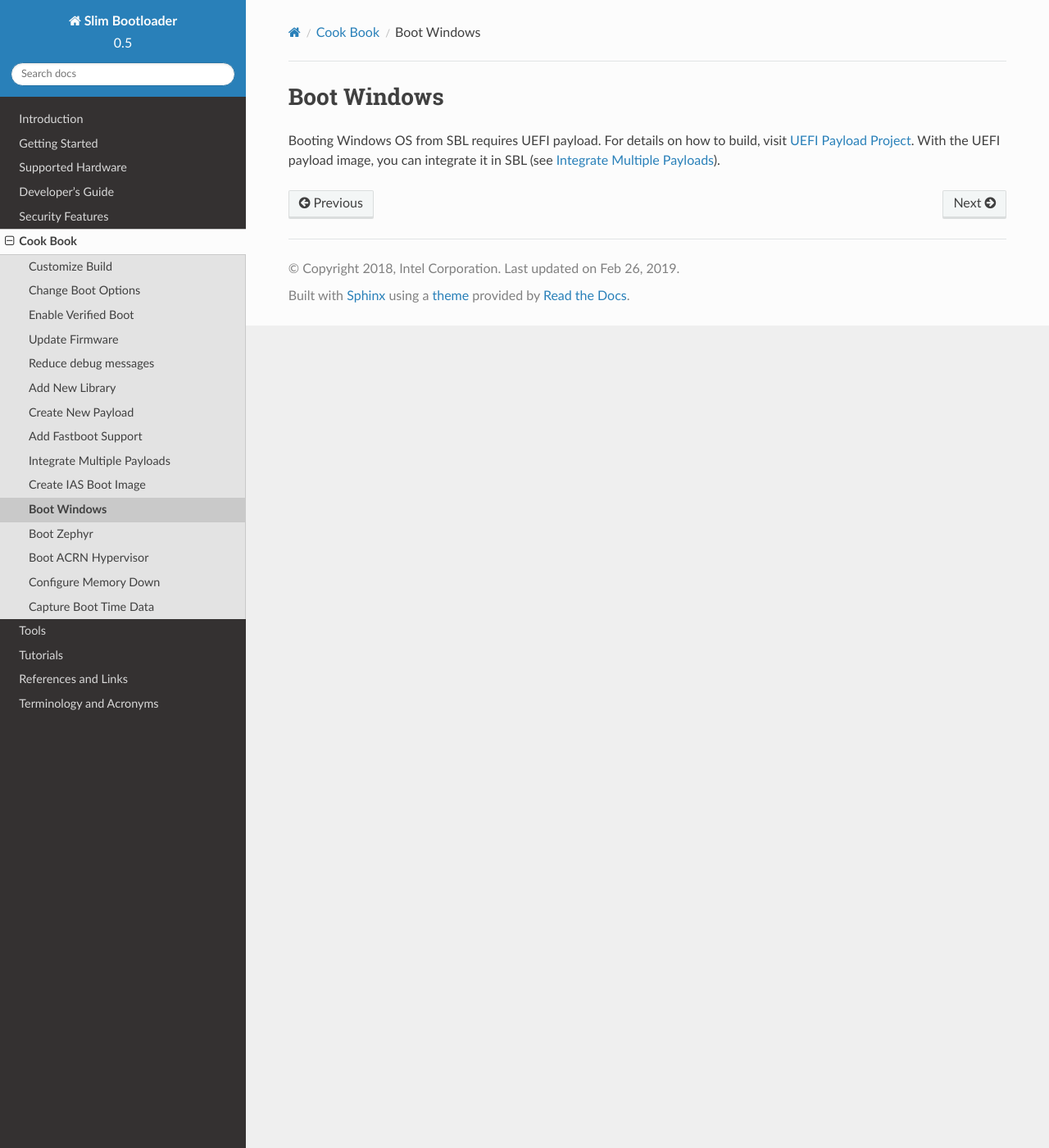
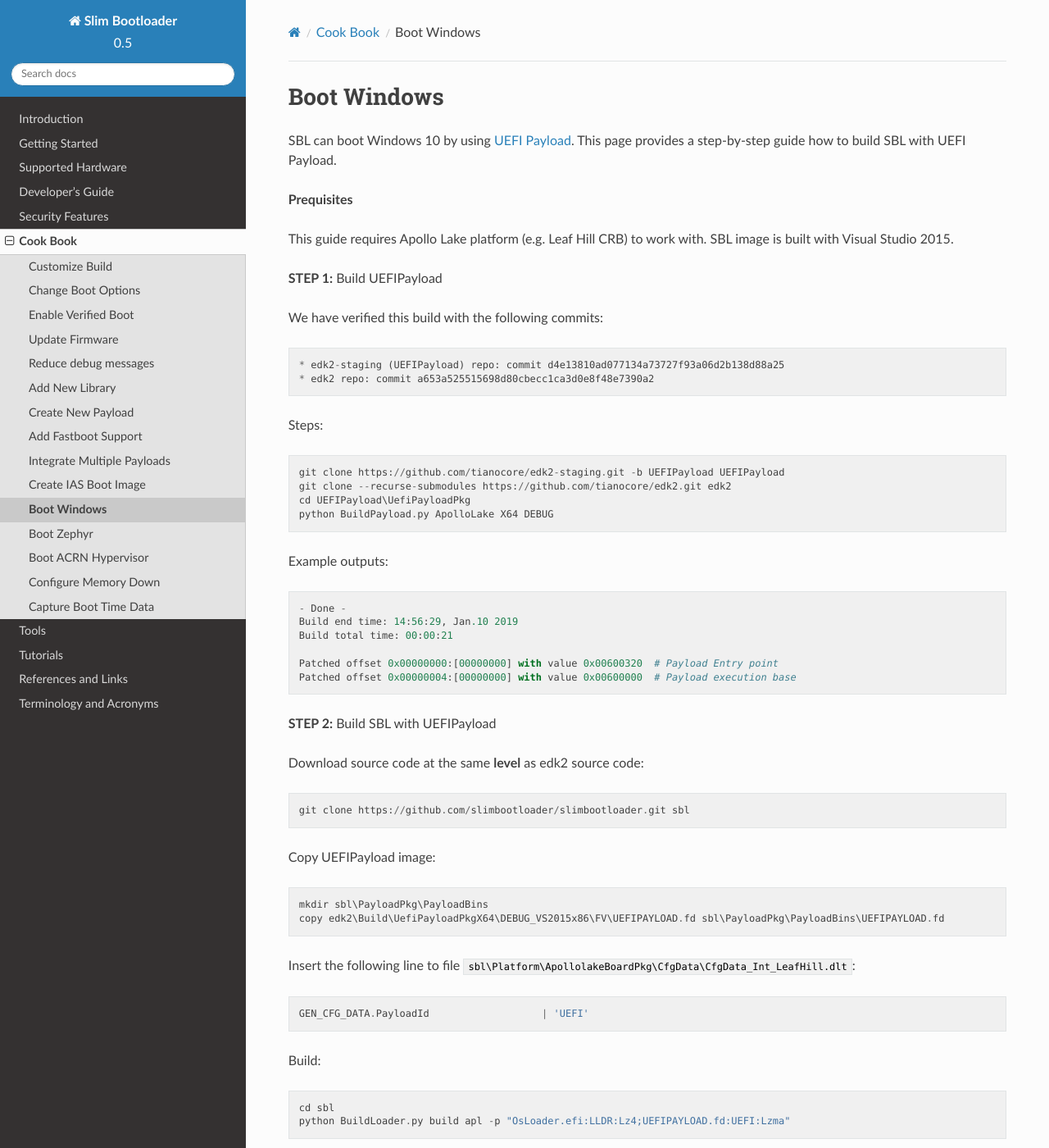
Before and after one commit to slimbootloader/documentation, a Sphinx documentation site: the page built from source/how-tos/boot-windows.rst, in a window 1280 px wide and 1400 px high. Shown: the whole window at 82% size. Built offline with Sphinx 7.4.7 and the Read the Docs theme 2.0.0, drawn with Linux system fonts in a browser that asks for light colours; some of the changed text lies outside the part shown.

Commit message:
Add End-to-End guide to boot Windows 10
This guide documents how to build a custom SBL
with UEFIPayload to boot Windows 10 on Leaf Hill CRB.

Signed-off-by: Huang Jin <huang.jin@intel.com>

```diff
--- a/source/how-tos/boot-windows.rst
+++ b/source/how-tos/boot-windows.rst
@@ -3,8 +3,91 @@
 Boot Windows
 -----------------
 
-Booting Windows OS from |SPN| requires UEFI payload. For details on how to build, visit |UEFI Payload Project|. With the UEFI payload image, you can integrate it in |SPN| (see :ref:`integrate-multiple-payloads`).
+|SPN| can boot Windows 10 by using |UEFI Payload|. This page provides a step-by-step guide how to build |SPN| with UEFI Payload.
 
-.. |UEFI Payload Project| raw:: html
+.. |UEFI Payload| raw:: html
 
-   <a href="https://github.com/tianocore/edk2-staging/tree/UEFIPayload" target="_blank">UEFI Payload Project</a>
+   <a href="https://github.com/tianocore/edk2-staging/tree/UEFIPayload" target="_blank">UEFI Payload</a>
+
+**Prequisites**
+
+This guide requires |APL| (e.g. Leaf Hill CRB) to work with. |SPN| image is built with Visual Studio 2015.
+
+
+**STEP 1:** Build UEFIPayload
+
+We have verified this build with the following commits::
+
+  * edk2-staging (UEFIPayload) repo: commit d4e13810ad077134a73727f93a06d2b138d88a25
+  * edk2 repo: commit a653a525515698d80cbecc1ca3d0e8f48e7390a2
+
+Steps::
+
+  git clone https://github.com/tianocore/edk2-staging.git -b UEFIPayload UEFIPayload
+  git clone --recurse-submodules https://github.com/tianocore/edk2.git edk2
+  cd UEFIPayload\UefiPayloadPkg
+  python BuildPayload.py ApolloLake X64 DEBUG
+
+Example outputs::
+
+    - Done -
+    Build end time: 14:56:29, Jan.10 2019
+    Build total time: 00:00:21
+
+    Patched offset 0x00000000:[00000000] with value 0x00600320  # Payload Entry point
+    Patched offset 0x00000004:[00000000] with value 0x00600000  # Payload execution base
+
+
+**STEP 2:** Build |SPN| with UEFIPayload
+
+Download source code at the same **level** as edk2 source code::
+
+  git clone https://github.com/slimbootloader/slimbootloader.git sbl
+
+Copy UEFIPayload image::
+
+  mkdir sbl\PayloadPkg\PayloadBins
+  copy edk2\Build\UefiPayloadPkgX64\DEBUG_VS2015x86\FV\UEFIPAYLOAD.fd sbl\PayloadPkg\PayloadBins\UEFIPAYLOAD.fd
+
+Insert the following line to file ``sbl\Platform\ApollolakeBoardPkg\CfgData\CfgData_Int_LeafHill.dlt``::
+
+  GEN_CFG_DATA.PayloadId                   | 'UEFI'
+
+Build::
+
+  cd sbl
+  python BuildLoader.py build apl -p "OsLoader.efi:LLDR:Lz4;UEFIPAYLOAD.fd:UEFI:Lzma"
+
+Stitch::
+
+  python Platform\ApollolakeBoardPkg\Script\StitchLoader.py -i <LEAFHILL_8MB_IFWI> -s Outputs\apl\Stitch_Components.zip -o sbl_lfh_ifwi_uefi64.bin
+
+  <LEAFHILL_8MB_IFWI>: Leaf Hill 8MB IFWI image
+
+Example outputs::
+
+    ADD ROOT/IFWI/BP1/SBPDT/BpdtObb/PROV ...
+    Done!
+    ADD ROOT/IFWI/BP1/SBPDT/BpdtObb/EPLD ...
+    Done!
+    ADD ROOT/IFWI/BP1/SBPDT/BpdtObb/UVAR ...
+    Done!
+    Patching Slim Bootloader Flash Map table ...
+    Flash map was patched successfully!
+    Creating IFWI image ...
+    Done!
+
+
+The final generate IFWI can be found as ``sbl_lfh_ifwi_uefi64.bin`` (8MB in size) in the working directory
+
+
+**STEP 3:** Flash
+
+Use DediProg, you can flash ``sbl_lfh_ifwi_uefi64.bin`` to SPI flash on Leaf Hill CRB.
+
+
+**STEP 4:** Install Windows 10 from USB flash drive
+
+Follow https://www.microsoft.com/en-us/software-download/windows10 to create Windows 10 USB installer.
+
+Boot from USB flash drive and follow instructions on the screen to complete Windows installation.
```
